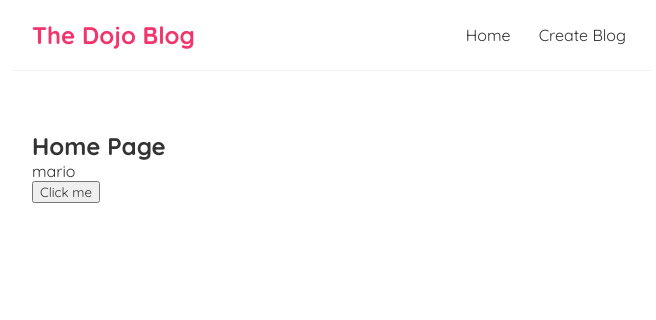
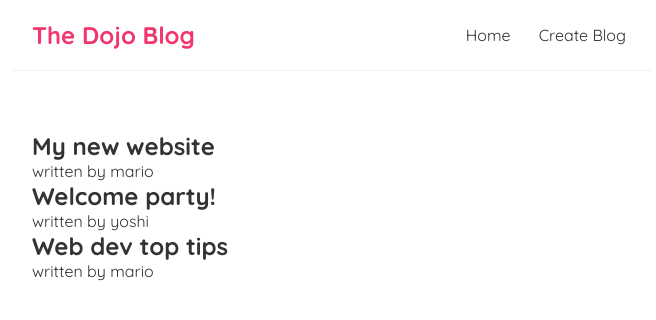
Before and after one commit to zabuja/react_Rev, a React (Create React App) app: page / in a window 1280 px wide. Shown: the top 320 px of the page, without its empty margins (308-964 px from the left). Built offline with nearby package versions, Linux system fonts and the light colour scheme.

Commit message:
lecture 10 update

```diff
--- a/src/Home.js
+++ b/src/Home.js
@@ -3,18 +3,21 @@
 
 const Home = () => {
 
-    const [name, setName] = useState('mario');
-
-    const handleClick = () => {
-        setName('luigi');
-    }
+    const [blogs, setBlogs] = useState([
+        { title: 'My new website', body: 'lorem ipsum...', author: 'mario', id: 1 },
+        { title: 'Welcome party!', body: 'lorem ipsum...', author: 'yoshi', id: 2 },
+        { title: 'Web dev top tips', body: 'lorem ipsum...', author: 'mario', id: 3 }
+    ]);
 
 
     return (
         <div className="home">
-            <h2>Home Page</h2>
-            <p>{name}</p>
-            <button onClick = {handleClick}> Click me </button>
+            {blogs.map((blog) => (
+                <div className="blog-preview" key={blog.id}>
+                    <h2> {blog.title} </h2>
+                    <p>written by {blog.author} </p>
+                 </div>
+            ))}
         </div>
      );
 }
```
